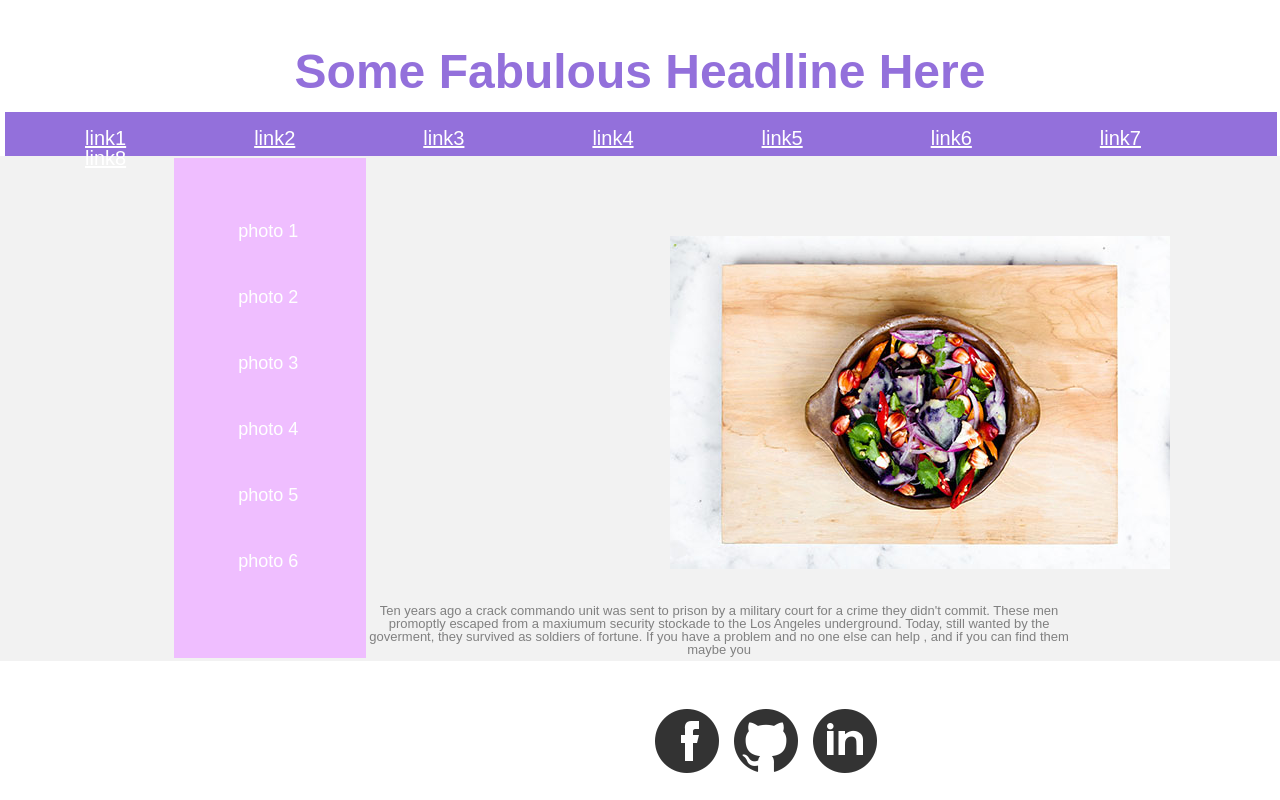
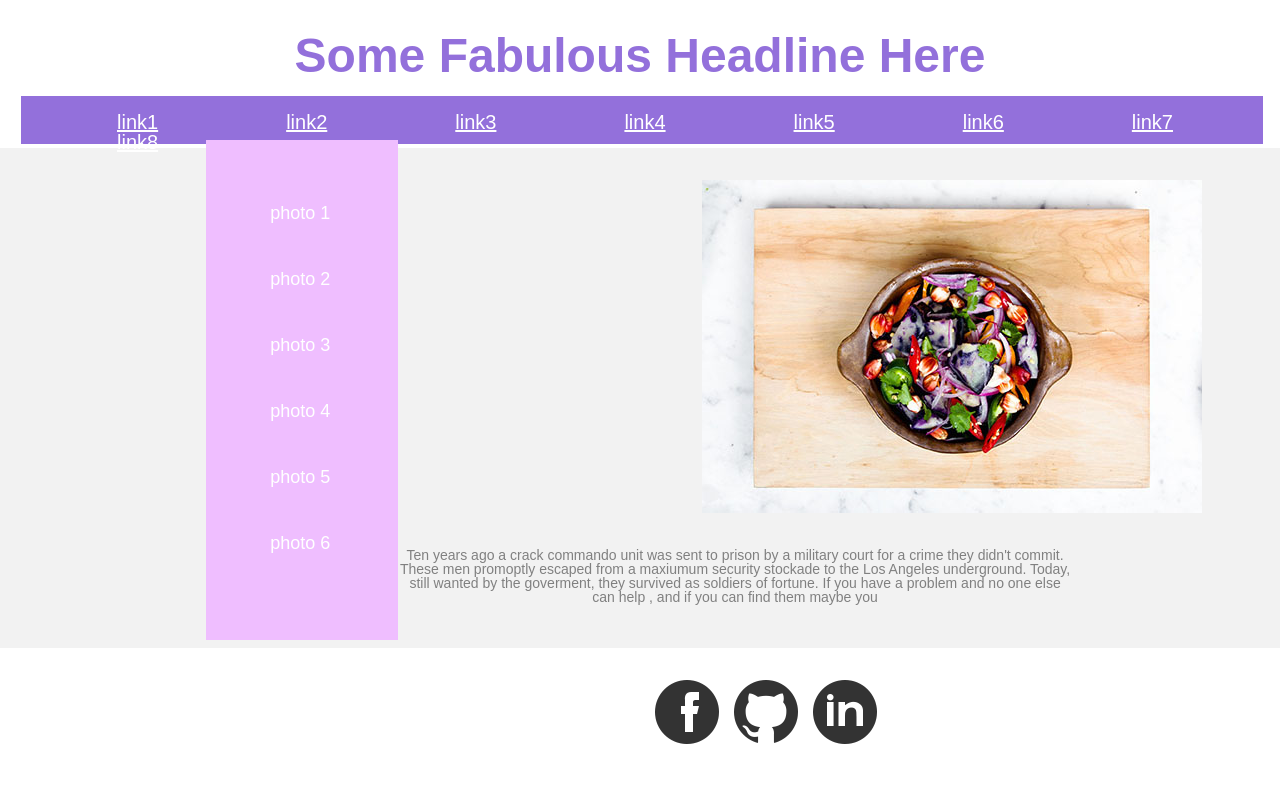
Before and after one commit to SUSANXN/html100-week7, a plain HTML site: page week4-practice/index.html in a window 1280 px wide. Drawn offline with Linux system fonts and the light colour scheme.

Commit message:
checked with css validator, and everything is good to go

```diff
--- a/week4-practice/styles/stylesheet.css
+++ b/week4-practice/styles/stylesheet.css
@@ -1,12 +1,11 @@
 *{box-sizing: border-box}
 
 header { float:none;
-         padding-top:2rem;
-         padding-right:auto;
+         padding-top:1rem;
+         padding-right:1rem;;
          padding-bottom:1rem;
-         padding-left:auto;
+         padding-left:1rem;
          height:100px;
-         width:auto;
          clear: none;
          background-color:white;
 }
@@ -24,9 +23,9 @@ nav { float:none;
       padding-top: 1rem;
       padding-right: 1rem;
       padding-bottom:2rem;
-      padding-left:auto;
+      padding-left:1rem;
       margin-top:auto;
-      margin-right:3px;
+      margin-right:1px;
       margin-bottom:auto;
       margin-left:5px;
       color:white;
@@ -36,8 +35,6 @@ nav { float:none;
 nav li {float:left; list-style-type: none;
         padding-left: 5rem;
         padding-right: 3rem;
-        padding-bottom: auto;
-        padding-top: auto;
         text-align: center;
         font-size: 15pt;
 }
@@ -47,11 +44,11 @@ nav a {color:white;
        }
 
 article {
-          padding-right: 3rem;
-          padding-top:5rem;
-          margin-bottom: 3rem;
-          margin-top:2.5rem;
-          height: 505px;
+          padding-right: 2rem;
+          padding-top:2rem;
+          margin-bottom: 2rem;
+          margin-top:2rem;
+          height: 500px;
           font-family: "arial", sans-serif;
           background:#F2F2F2;
           color:gray;
@@ -62,10 +59,12 @@ article p {
   padding-bottom: 2em;
   padding-right:7rem;
   padding-left:7rem;
-  margin-right:3rem;
-  margin-left:3rem;
+  border-right:3rem;
+  border-left:3rem;
+  margin-right:4rem;
+  margin-left:4rem;
   text-align:center;
-  font-size: 13px
+  font-size: 14px;
 }
 
 article img {padding-left:19rem; }
@@ -76,7 +75,7 @@ section {
          padding-right:2rem;
          padding-top:2rem;
          padding-left:3rem;
-         margin-top:.6em;
+         margin-top:8px;
          width:15%;
          height: 500px;
          background-color: #EFBEFF;
```
Also changed, not shown: week4-practice/part1.html (+2 -2 lines), week4-practice/part2.html (+2 -2 lines), week4-practice/images/britney.png (added), week4-practice/images/elle.png (added), week4-practice/images/sleep.jpg (added).
